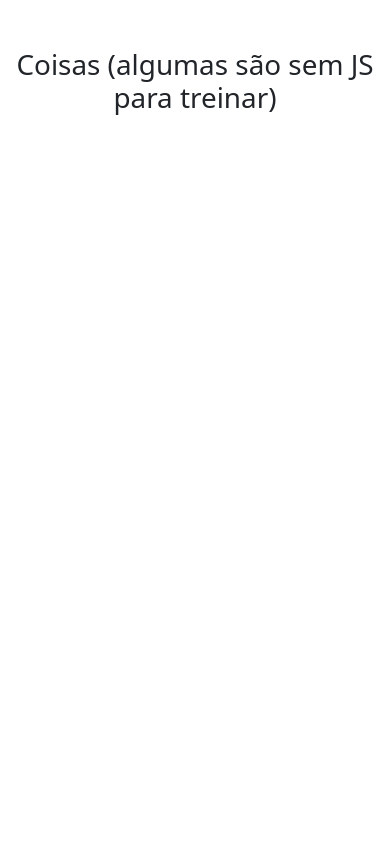
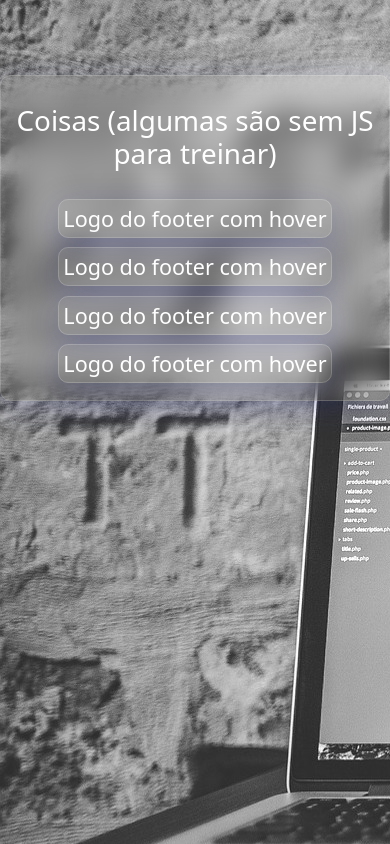
Before and after one commit to GabrielHild/coisasDoTCC, a plain HTML site: page index.html in a window 390 px wide. Drawn offline with Linux system fonts and the light colour scheme.

Commit message:
ta diferente

```diff
--- a/css/coisas/logoHover.css
+++ b/css/coisas/logoHover.css
@@ -1,36 +1,36 @@
+body{
+    background-image: url(/img/imagem2.jpg);
+}
+#text{
+    font-size: 50px;
+}
+.container{
+    margin-top: 7%;
+}
 .img{
+    background: rgba(255, 255, 255, 0);
+    box-shadow: 0 8px 32px 0 rgba(31, 38, 135, 0.199);
+    backdrop-filter: blur( 13.5px );
+    -webkit-backdrop-filter: blur( 13.5px );
+    border-radius: 10px;
+    border: 1px solid rgba( 255, 255, 255, 0.18 );
     display: inline-block;
-    color: transparent;
-    font-size: 50px;
-    transition: ease-in 0.2s;
+    padding-bottom: 70px!important;
+    margin: 0;
 }
-.img:hover{
-    transition: ease-in 0.2s;
-    color: black;
+img{
+    transition: transform 0.5s ease-out;
+    min-width: none;
 }
 
-
-
-img {
-    transform-origin: center;
-    transform: translateY(155px);
-    transition: transform 0.5s ease-out;
-  }
-
-  img:hover {
-    transition: ease-in .5s;
-    transform: translateY(30px) rotate(360deg);
-  }
-/* img{
-    transform: translate(-0px, +155px);
-    transition: ease-in 0.5s;
+@media screen and (max-width: 900px) {
+    .container{
+        margin-top: 25%;
+    }
+    img{
+        width: 40vh;
+    }
+    #text{
+        font-size: 35px;
+    }
 }
-
-
-img:hover{
-    transform: translate(-0px, +30px);
-    transition: ease-out 0.5s;
-
-    -webkit-transform: rotate(360deg);
-    transform: rotate(360deg);
-} */
--- a/css/style.css
+++ b/css/style.css
@@ -1,3 +1,35 @@
-.a{
-    align-self: start;
+body{
+    background-image: url(../img/imagem2.jpg);
 }
+
+.container{
+    margin-top: 75px;
+    padding: 20px 0;
+    text-align: center;
+
+    background: rgba(255, 255, 255, 0);
+    box-shadow: 0 8px 32px 0 rgba(31, 38, 135, 0.199);
+    backdrop-filter: blur( 13.5px );
+    -webkit-backdrop-filter: blur( 13.5px );
+    border-radius: 10px;
+    border: 1px solid rgba( 255, 255, 255, 0.18 );
+}
+
+a{
+    margin-top: 30px;
+    padding: 4px;
+    background: rgba(255, 255, 255, 0.055);
+    box-shadow: 0 8px 32px 0 rgba(34, 38, 135, 0.253);
+    backdrop-filter: blur( 13.5px );
+    -webkit-backdrop-filter: blur( 13.5px );
+    border-radius: 10px;
+    border: 1px solid rgba( 255, 255, 255, 0.18 );
+}
+
+
+
+.text{
+    text-decoration: none;
+    color: #fff;
+
+}
--- a/index.html
+++ b/index.html
@@ -9,10 +9,23 @@
 </head>
 <body>
 
-    <h1 class="title text-center pt-5">Coisas (algumas são sem JS para treinar)</h1>
 
-        <div class="container">
-            <a href="coisas/logoHover.html"></a>
+    <div class="container">
+            <h1 class="title text-center pt-2 pb-2 text-white">Coisas (algumas são sem JS para treinar)</h1>
+            <div class="row">
+                <div class="col-md-3 col-sm-12 link mt-3">
+                    <a href="coisas/logoHover.html" class="text fs-4">Logo do footer com hover</a>
+                </div>
+                <div class="col-md-3 col-sm-12 link mt-3">
+                    <a href="coisas/logoHover.html" class="text fs-4">Logo do footer com hover</a>
+                </div>
+                <div class="col-md-3 col-sm-12 link mt-3">
+                    <a href="coisas/logoHover.html" class="text fs-4">Logo do footer com hover</a>
+                </div>
+                <div class="col-md-3 col-sm-12 link mt-3">
+                    <a href="coisas/logoHover.html" class="text fs-4">Logo do footer com hover</a>
+                </div>
+            </div>
         </div>
 
     <script src="js/app.js"></script>
```
Also changed, not shown: coisas/logoHover.html (+21 -5 lines), js/coisas/logoHover.js (+38 -1 lines), img/imagem2.jpg (added), 1 other file.
